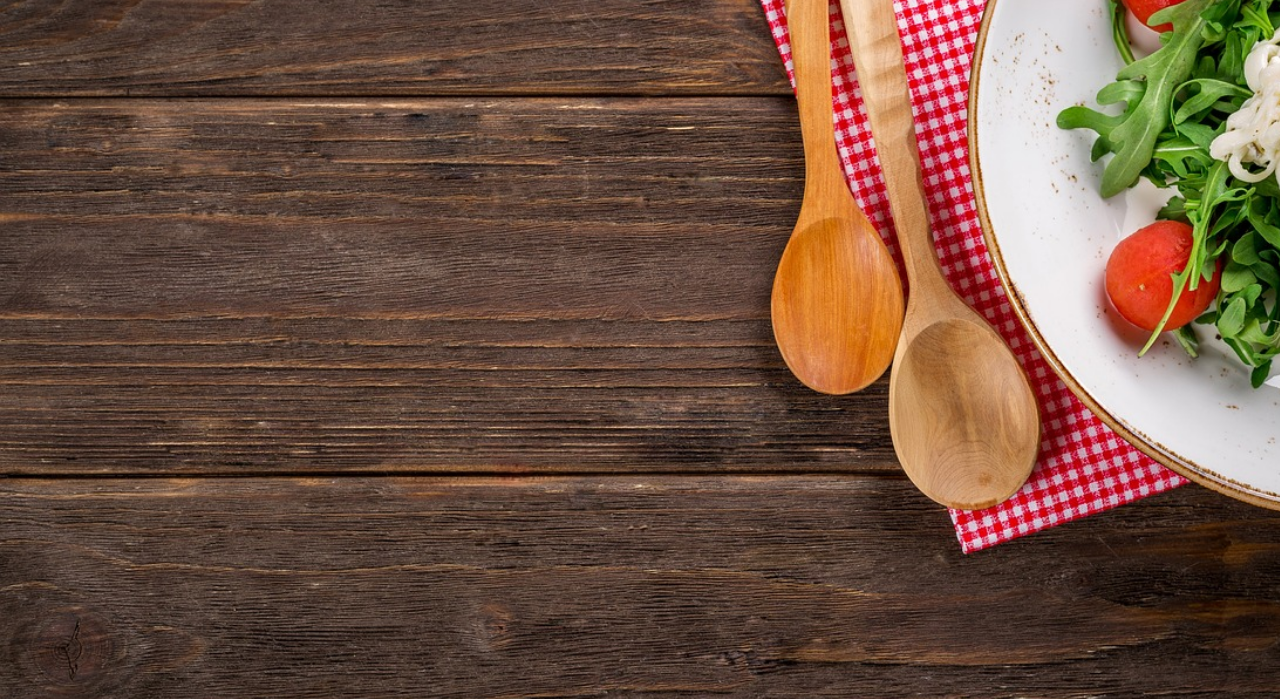
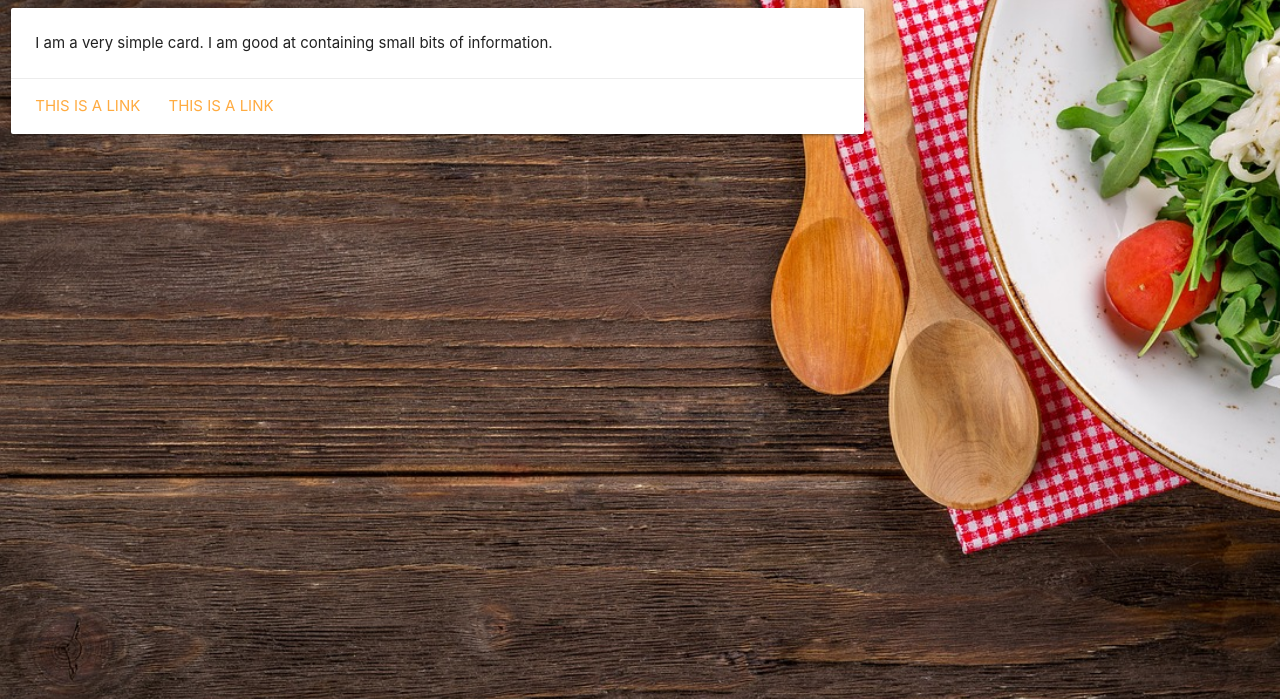
Before and after one commit to CassJBeckford/Recipe-revolution-MP3, a Flask app: page / in a window 1280 px wide; the page is wider, and only the part inside the window is pictured. Shown: the part 64-763 px from the top of that part. Run offline with Flask 3, Linux system fonts and the light colour scheme.

Commit message:
add card on hero image

```diff
--- a/templates/index.html
+++ b/templates/index.html
@@ -3,5 +3,20 @@
     <!-- Header image -->
     <div class="row header-section">
         <img class="hero-image" src="{{ url_for('static', filename='media/salad.jpg') }}" alt="salad">
+
+        <div class="col s12 m7">
+            <div class="card horizontal">
+                <div class="card-stacked">
+                    <div class="card-content">
+                        <p>I am a very simple card. I am good at containing small bits of information.</p>
+                    </div>
+                    <div class="card-action">
+                        <a href="#">This is a link</a>
+                        <a href="#">This is a link</a>
+                    </div>
+                </div>
+            </div>
+        </div>
+
     </div>
 {% endblock %}
```
